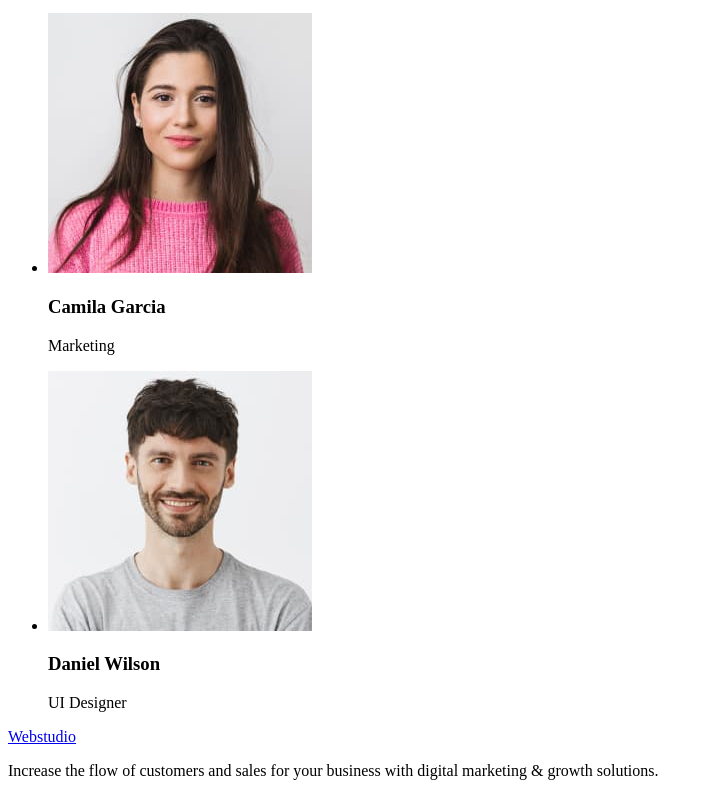
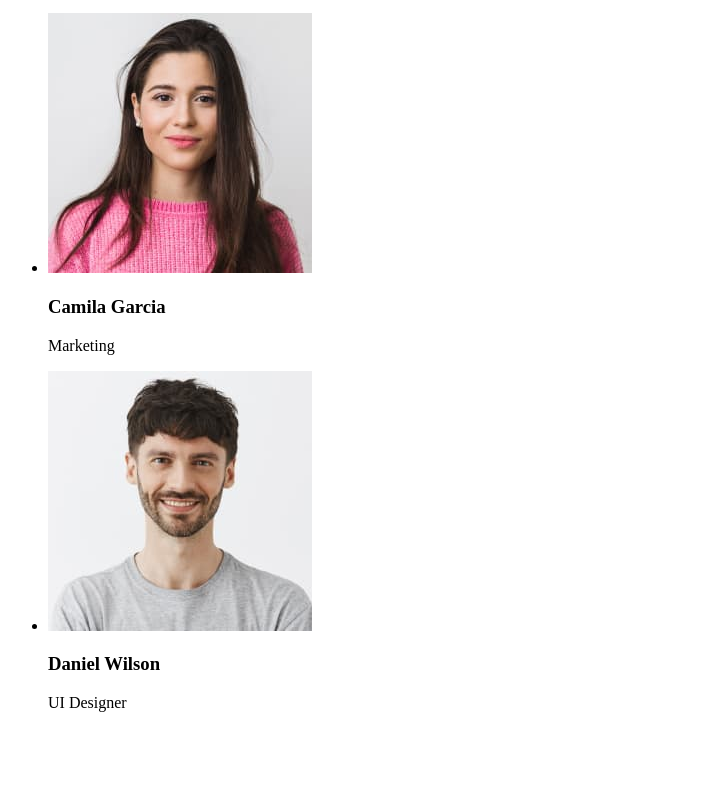
Before and after one commit to Veraz22/goit-markup-hw-01, a plain HTML site: page index.html in a window 1280 px wide. Shown: the part 1296-2092 px from the top of the page, without its empty margins (0-709 px from the left). After the commit the page ends 2024 px from the top, so only its background shows below. Drawn offline with Linux system fonts and the light colour scheme.

```diff
--- a/index.html
+++ b/index.html
@@ -101,12 +101,6 @@
       </section>
     </main>
 
-    <footer>
-      <a href="./index.html">Webstudio</a>
-      <p>
-        Increase the flow of customers and sales for your business with digital
-        marketing & growth solutions.
-      </p>
-    </footer>
+
   </body>
 </html>
```
